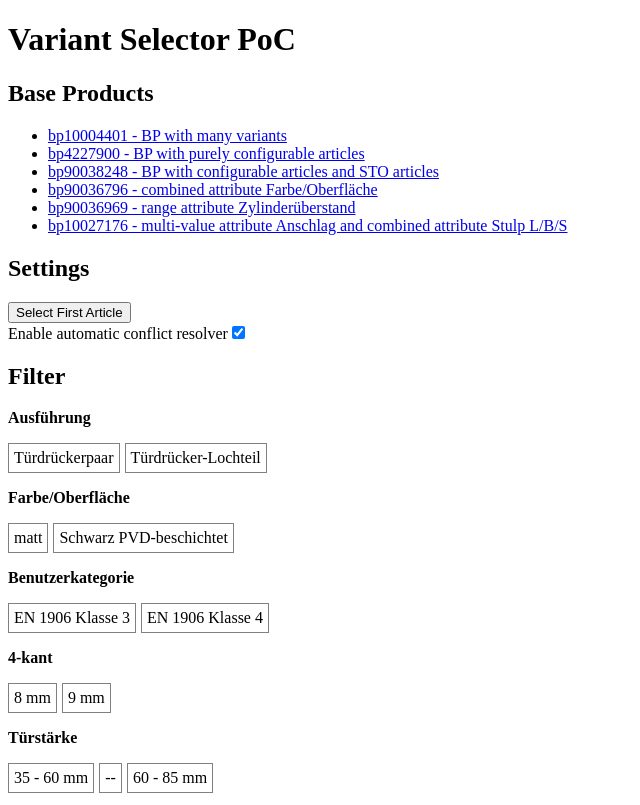
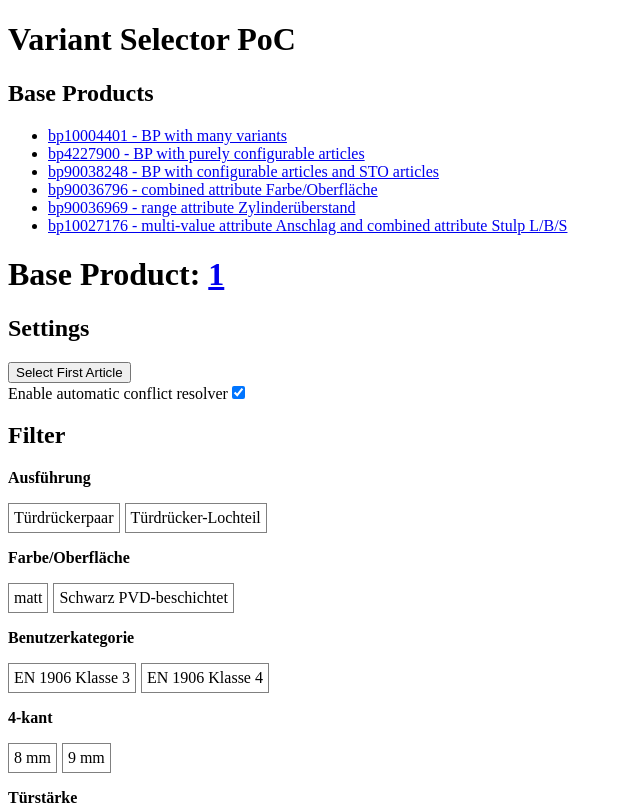
Before and after one commit to pforster-opo/variant-selector-poc, a Vue app: page /p/1 in a window 1280 px wide. Shown: the top 805 px of the page, without its empty margins (0-640 px from the left). Built offline with nearby package versions, Linux system fonts and the light colour scheme.

Commit message:
added bp as link

```diff
--- a/src/VariantSelector.vue
+++ b/src/VariantSelector.vue
@@ -11,7 +11,7 @@ import bp10027176Response from './bp10027176-variants.json'
 const props = defineProps({
     bpCode: String
 });
-console.log(props.bpCode);
+
 var variantsResponse = bp90036796Response;
 if (props.bpCode == "bp10004401") {
     variantsResponse = bp10004401Response;
@@ -259,6 +259,7 @@ function selectArticle(filters, article) {
 </script>
 
 <template>
+  <h1>Base Product: <a :href="'https://www.opo.ch/de/p/'+ props.bpCode" target="_blank">{{ props.bpCode }}</a></h1>
   <h2>Settings</h2>
   <div><button @click="selectFirstArticle(filters, articles)">Select First Article</button></div>
   <div>
```
